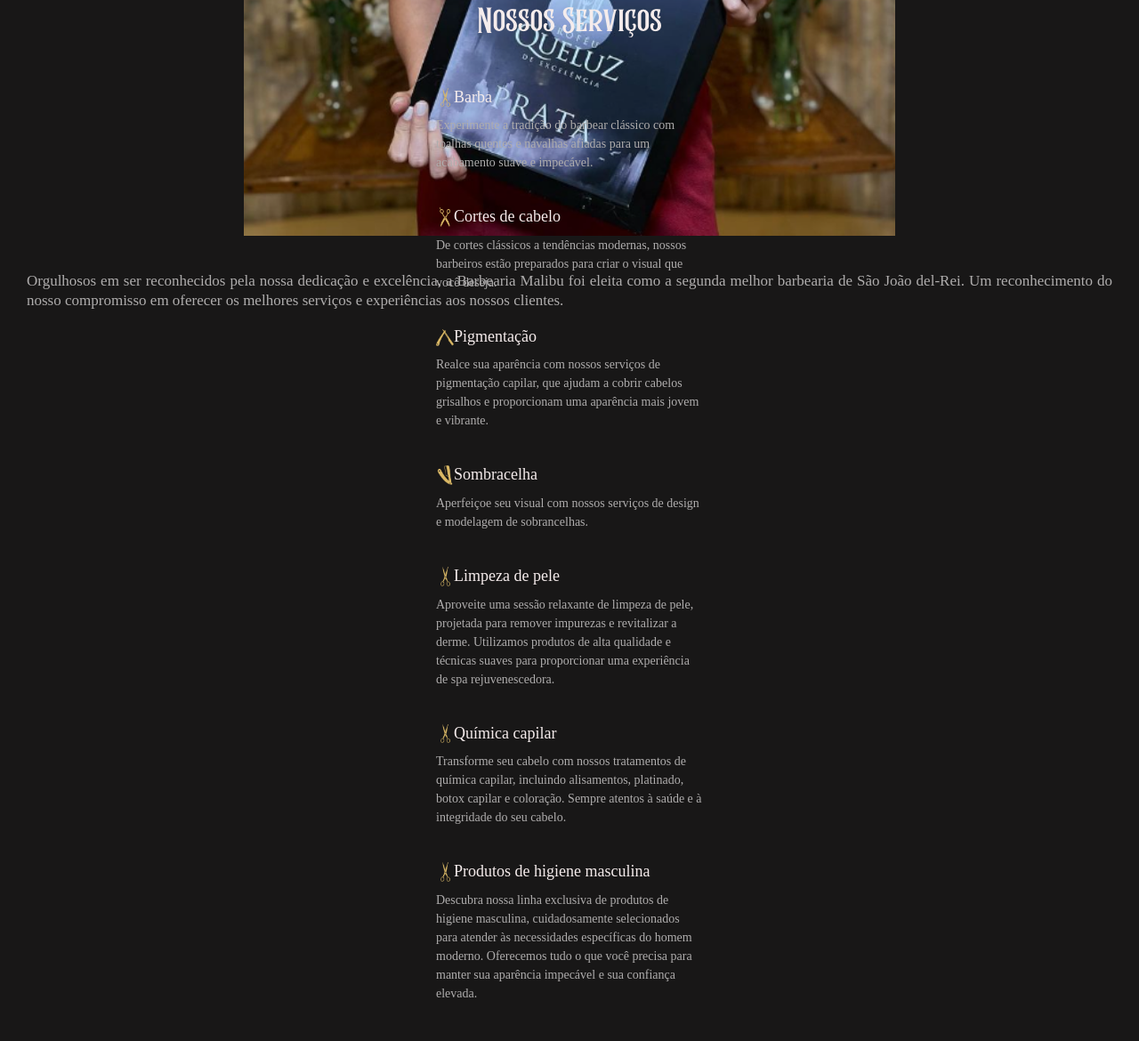
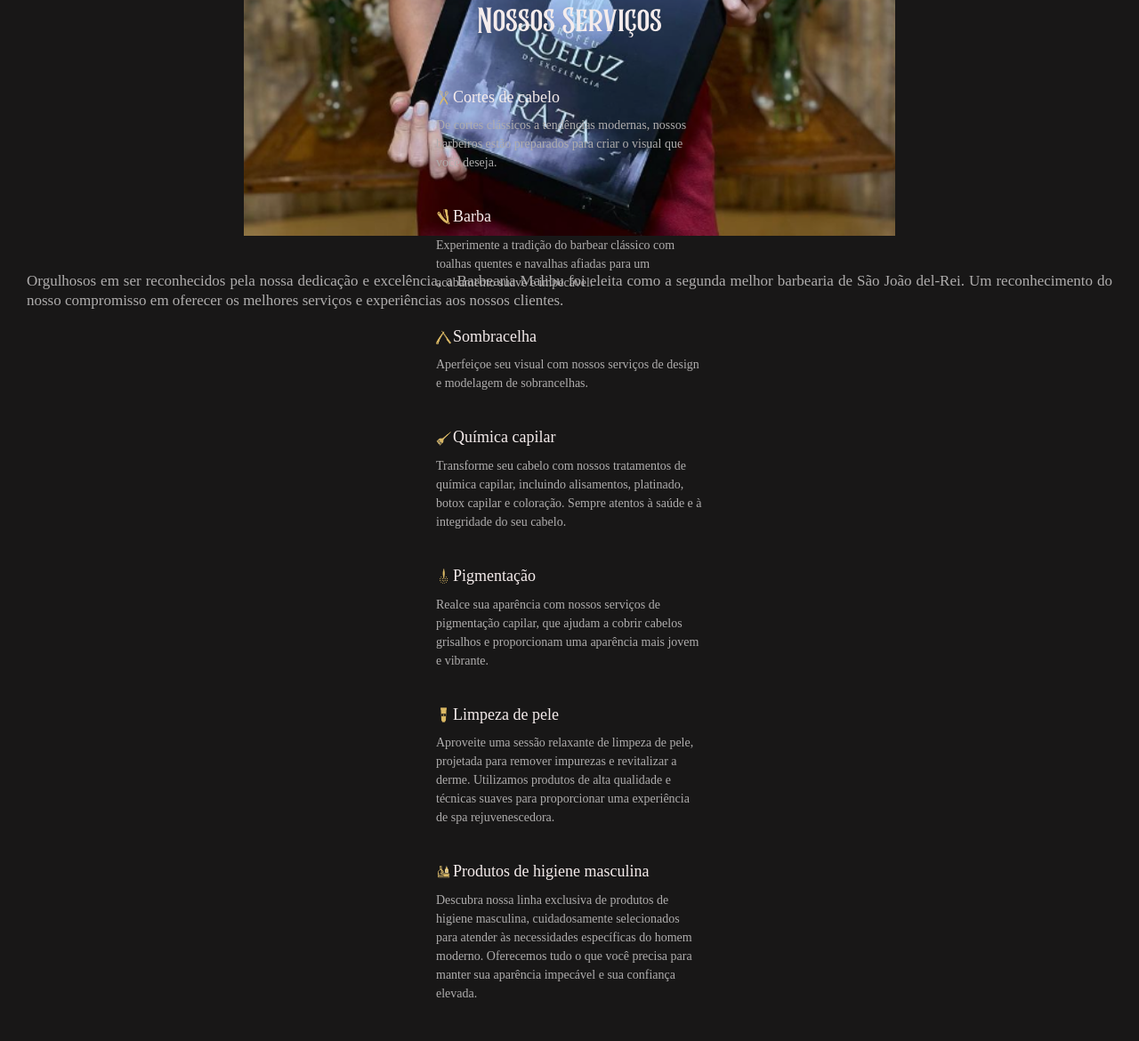
Before and after one commit to theiguim/malibu, a plain HTML site: page index.html in a window 1280 px wide. Shown: the part 1757-2927 px from the top of the page at 89% size. Drawn offline with nearby package versions, Linux system fonts and the light colour scheme; a web font is replaced by a local one.

Commit message:
att services

```diff
--- a/index.html
+++ b/index.html
@@ -76,38 +76,25 @@
     <div class="serviceElements">
 
       <div class="serviceElement">
-        <h3><img src="images/icons/gold/1-fotor-bg-remover-20240427123924.png" alt="">
+        <h3><img src="images/icons/gold/cabelo.png" alt="">
+          Cortes de cabelo</h3>
+        <p>De cortes clássicos a tendências modernas, nossos barbeiros estão preparados para criar o visual que você deseja.</p>
+      </div>
+
+      <div class="serviceElement">
+        <h3><img src="images/icons/gold/barba.png" alt="">
           Barba</h3>
         <p>Experimente a tradição do barbear clássico com toalhas quentes e navalhas afiadas para um acabamento suave e impecável.</p>
       </div>
 
       <div class="serviceElement">
-        <h3><img src="images/icons/gold/2-fotor-bg-remover-20240427123827.png" alt="">
-          Cortes de cabelo</h3>
-        <p>De cortes clássicos a tendências modernas, nossos barbeiros estão preparados para criar o visual que você deseja.</p>
-      </div>
-
-      <div class="serviceElement">
-        <h3><img src="images/icons/gold/3-fotor-bg-remover-20240427123838.png" alt="">
-          Pigmentação</h3>
-        <p>Realce sua aparência com nossos serviços de pigmentação capilar, que ajudam a cobrir cabelos grisalhos e proporcionam uma aparência mais jovem e vibrante.</p>
-      </div>
-
-      <div class="serviceElement">
-        <h3><img src="images/icons/gold/4-fotor-bg-remover-20240427123850.png" alt="">
+        <h3><img src="images/icons/gold/sombrancelha.png" alt="">
           Sombracelha</h3>
         <p>Aperfeiçoe seu visual com nossos serviços de design e modelagem de sobrancelhas.</p>
       </div>
 
       <div class="serviceElement">
-        <h3><img src="images/icons/gold/1-fotor-bg-remover-20240427123924.png" alt="">
-          Limpeza de pele</h3>
-        <p>Aproveite uma sessão relaxante de limpeza de pele, projetada para remover impurezas e revitalizar a derme.
-          Utilizamos produtos de alta qualidade e técnicas suaves para proporcionar uma experiência de spa rejuvenescedora.</p>
-      </div>
-
-      <div class="serviceElement">
-        <h3><img src="images/icons/gold/1-fotor-bg-remover-20240427123924.png" alt="">
+        <h3><img src="images/icons/gold/quimica.png" alt="">
           Química capilar</h3>
         <p>Transforme seu cabelo com nossos tratamentos de química capilar, incluindo alisamentos,
           platinado, botox capilar e coloração. Sempre atentos à saúde e à integridade do seu cabelo.
@@ -115,7 +102,20 @@
       </div>
 
       <div class="serviceElement">
-        <h3><img src="images/icons/gold/1-fotor-bg-remover-20240427123924.png" alt="">
+        <h3><img src="images/icons/gold/pigmentacao.png" alt="">
+          Pigmentação</h3>
+        <p>Realce sua aparência com nossos serviços de pigmentação capilar, que ajudam a cobrir cabelos grisalhos e proporcionam uma aparência mais jovem e vibrante.</p>
+      </div>
+
+      <div class="serviceElement">
+        <h3><img src="images/icons/gold/limpeza.png" alt="">
+          Limpeza de pele</h3>
+        <p>Aproveite uma sessão relaxante de limpeza de pele, projetada para remover impurezas e revitalizar a derme.
+          Utilizamos produtos de alta qualidade e técnicas suaves para proporcionar uma experiência de spa rejuvenescedora.</p>
+      </div>
+
+      <div class="serviceElement">
+        <h3><img src="images/icons/gold/produtos.png" alt="">
           Produtos de higiene masculina</h3>
         <p>Descubra nossa linha exclusiva de produtos de higiene masculina,
           cuidadosamente selecionados para atender às necessidades específicas do homem moderno.
--- a/styles.css
+++ b/styles.css
@@ -253,6 +253,7 @@ h6 {
   font-size: 18px;
   margin-bottom: 10px;
   display: flex;
+  align-items: center;
   align-content: center;
 }
 
@@ -262,7 +263,9 @@ h6 {
 }
 
 .serviceElement img {
-  width: 20px;
+  width: 17px;
+  height: 17px;
+  margin-right: 2px;
 }
 
 
```
Also changed, not shown: images/icons/gold/barba.png (renamed from images/icons/gold/4-fotor-bg-remover-20240427123850.png), images/icons/gold/cabelo.png (renamed from images/icons/gold/2-fotor-bg-remover-20240427123827.png), images/icons/gold/cabelo1.png (renamed from images/icons/gold/1-fotor-bg-remover-20240427123924.png), images/icons/gold/limpeza.png (added), images/icons/gold/pigmentacao.png (added), images/icons/gold/produtos.png (added), images/icons/gold/quimica.png (added), images/icons/gold/sombrancelha.png (renamed from images/icons/gold/3-fotor-bg-remover-20240427123838.png).
